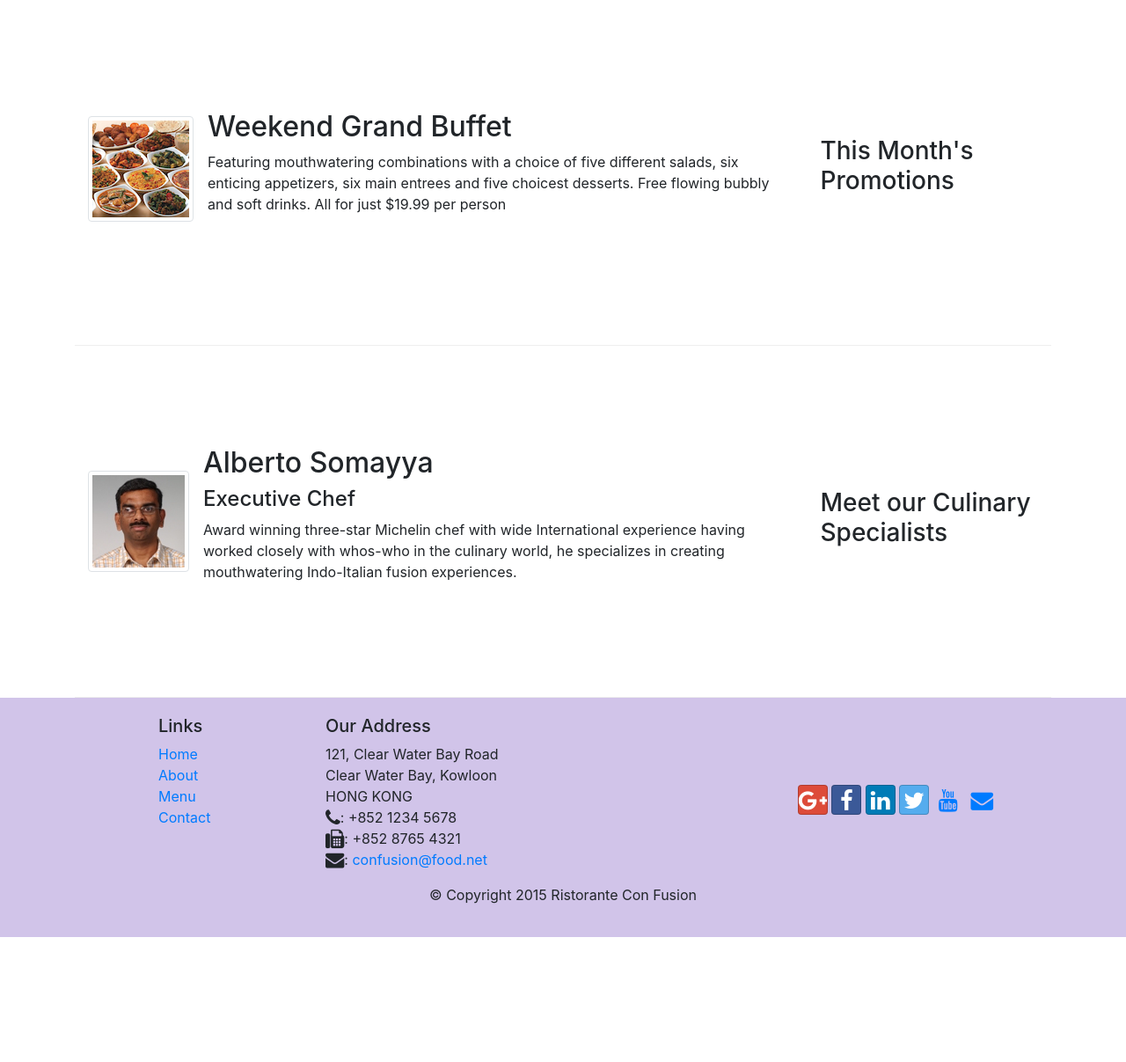
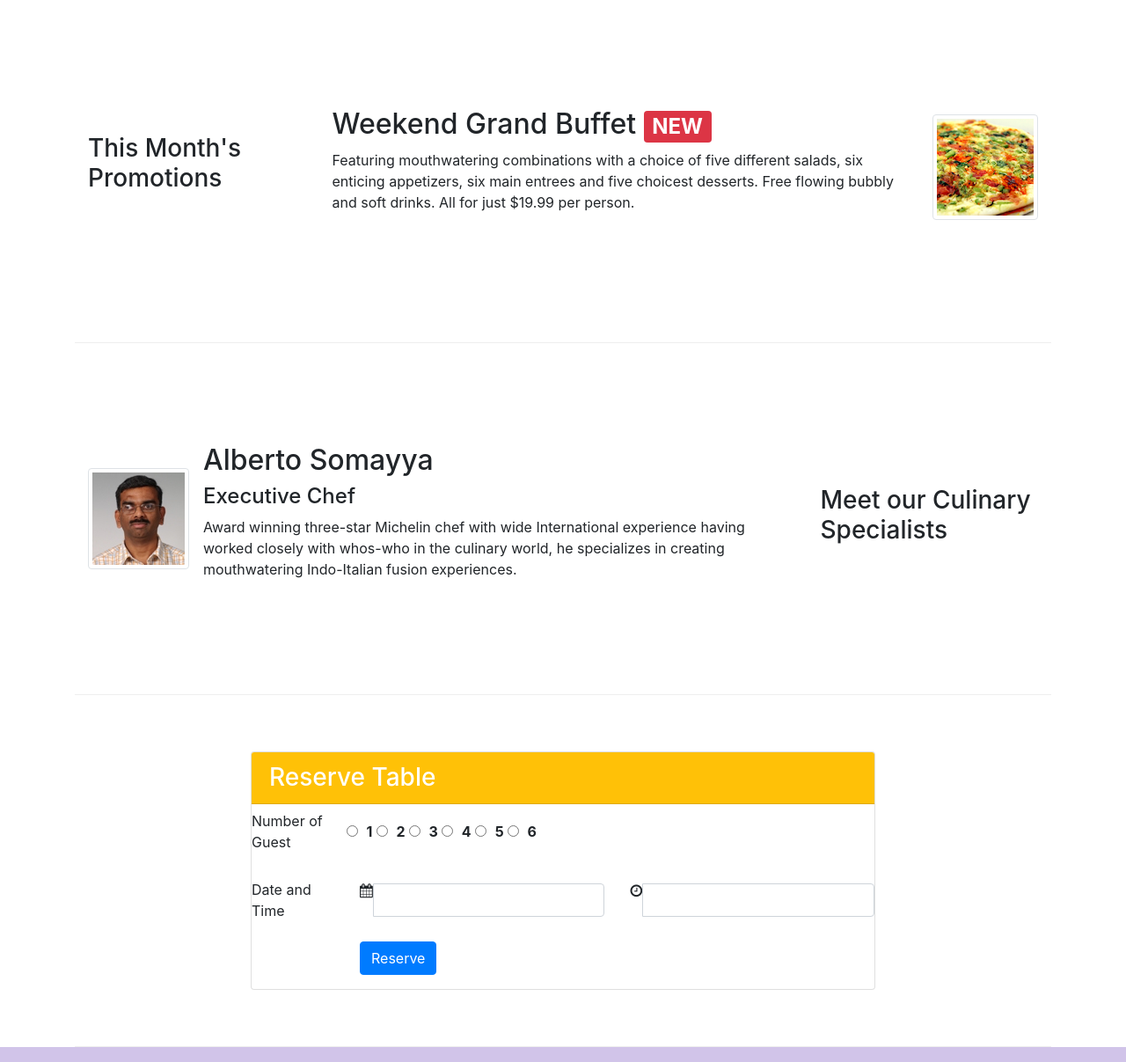
Before and after one commit to Mannisharma2612/conFusion, a website: page index.html in a window 1280 px wide. Shown: the part 720-1927 px from the top of the page at 88% size. Before the commit the page ends 1785 px from the top, so only its background shows below. Drawn offline with nearby package versions, Linux system fonts and the light colour scheme.

Commit message:
Assignment Week 2

```diff
--- a/index.html
+++ b/index.html
@@ -48,6 +48,9 @@
                 <div class="col-12 col-sm align-self-center">
                     <img src="img/logo.png" class="img-fluid">
                 </div>
+                <div class="col-12 col-sm align-self-center">
+                    <a class="btn btn-warning btn-block btn-md" href="#reservetable" role="button" style="font-weight: 600;">Reserve a Table</a>
+                </div>
             </div>
         </div>
     </header>
@@ -71,18 +74,18 @@
 
 
         <div class="row row-content align-items-center">
-            <div class="col-12 col-sm-4 order-sm-last col-md-3">
+            <div class="col-12 col-sm-4 flex-last col-md-3">
                 <h3>This Month's Promotions</h3>
             </div>
-            <div class="col col-sm order-sm-first col-md">
+            <div class="col col-sm col-md">
                 <div class="media">
-                    <img class="d-flex mr-3 img-thumbnail align-self-center"
-                      src="img/buffet.png" alt="buffet">
-                     <div class="media-body">
-                         <h2 class="mt-0">Weekend Grand Buffet</h2>
-                         <p class="hidden-xs-down">Featuring mouthwatering combinations with a choice of five different salads, six enticing appetizers, six main entrees and five choicest desserts. Free flowing bubbly and soft drinks. All for just $19.99 per person </p>
-                     </div>
-                 </div>
+                   <img class="order-sm-last d-flex ml-3 img-thumbnail align-self-center"
+                     src="img/uthappizza.png" alt="uthappizza">
+                    <div class="media-body">
+                        <h2 class="mt-0">Weekend Grand Buffet <span class="badge badge-danger">NEW</span></h2>
+                        <p class="hidden-xs-down">Featuring mouthwatering combinations with a choice of five different salads, six enticing appetizers, six main entrees and five choicest desserts. Free flowing bubbly and soft drinks. All for just $19.99 per person.</p>
+                    </div>
+                </div>
             </div>
         </div>
 
@@ -100,6 +103,60 @@
                          <p class="hidden-xs-down">Award winning three-star Michelin chef with wide International experience having worked closely with whos-who in the culinary world, he specializes in creating mouthwatering Indo-Italian fusion experiences. </p>
                      </div>
                  </div>
+            </div>
+        </div>
+        <div class="row row-content justify-content-center">
+            <div class="col col-sm-8 align-self-center">
+                <div class="card">
+                    <h3 class="card-header bg-warning text-white">Reserve Table</h3>
+                    <div class="card-block">
+                        <form id="reservetable">
+							<div class="form-group row align-items-center">
+								<label class="col-12 col-sm-2 col-form-label ml-auto">Number of Guest</label>
+								<div class="form-check form-check-inline col-12 col-sm">
+									<label class="form-check-label">
+										<input type="radio" class="form-check-input" id="numberofguest1" name="numberofguest" value="1"> <b>1</b>
+									</label>&nbsp;
+									<label class="form-check-label">
+										<input type="radio" class="form-check-input" id="numberofguest2" name="numberofguest" value="2"> <b>2</b>
+									</label>&nbsp;
+									<label class="form-check-label">
+										<input type="radio" class="form-check-input" id="numberofguest3" name="numberofguest" value="2"> <b>3</b>
+									</label>&nbsp;
+									<label class="form-check-label">
+										<input type="radio" class="form-check-input" id="numberofguest4" name="numberofguest" value="2"> <b>4</b>
+									</label>&nbsp;
+									<label class="form-check-label">
+										<input type="radio" class="form-check-input" id="numberofguest5" name="numberofguest" value="2"> <b>5</b>
+									</label>&nbsp;
+									<label class="form-check-label">
+										<input type="radio" class="form-check-input" id="numberofguest6" name="numberofguest" value="2"> <b>6</b>
+									</label>&nbsp;
+								</div>
+							</div>
+							<div class="form-group row align-items-center">
+								<label class="col-12 col-sm-2 col-form-label ml-auto">Date and Time</label>
+								<div class="col-12 col-sm-5">
+									<div class="input-group">
+										<i class="input-group-addon fa fa-calendar" aria-hidden="true"></i>
+										<input type="text" class="form-control" id="date" name="date">
+									</div>
+								</div>
+								<div class="col-12 col-sm-5">
+									<div class="input-group">
+										<i class="input-group-addon fa fa-clock-o" aria-hidden="true"></i>
+										<input type="text" class="form-control" id="time" name="time">
+									</div>
+								</div>
+							</div>
+							<div class="form-group row">
+								<div class="offset-sm-2 col-md-10">
+									<button type="submit" class="btn btn-primary">Reserve</button>
+								</div>
+							</div>
+						</form>
+                    </div>
+                </div>
             </div>
         </div>
     </div>
```
